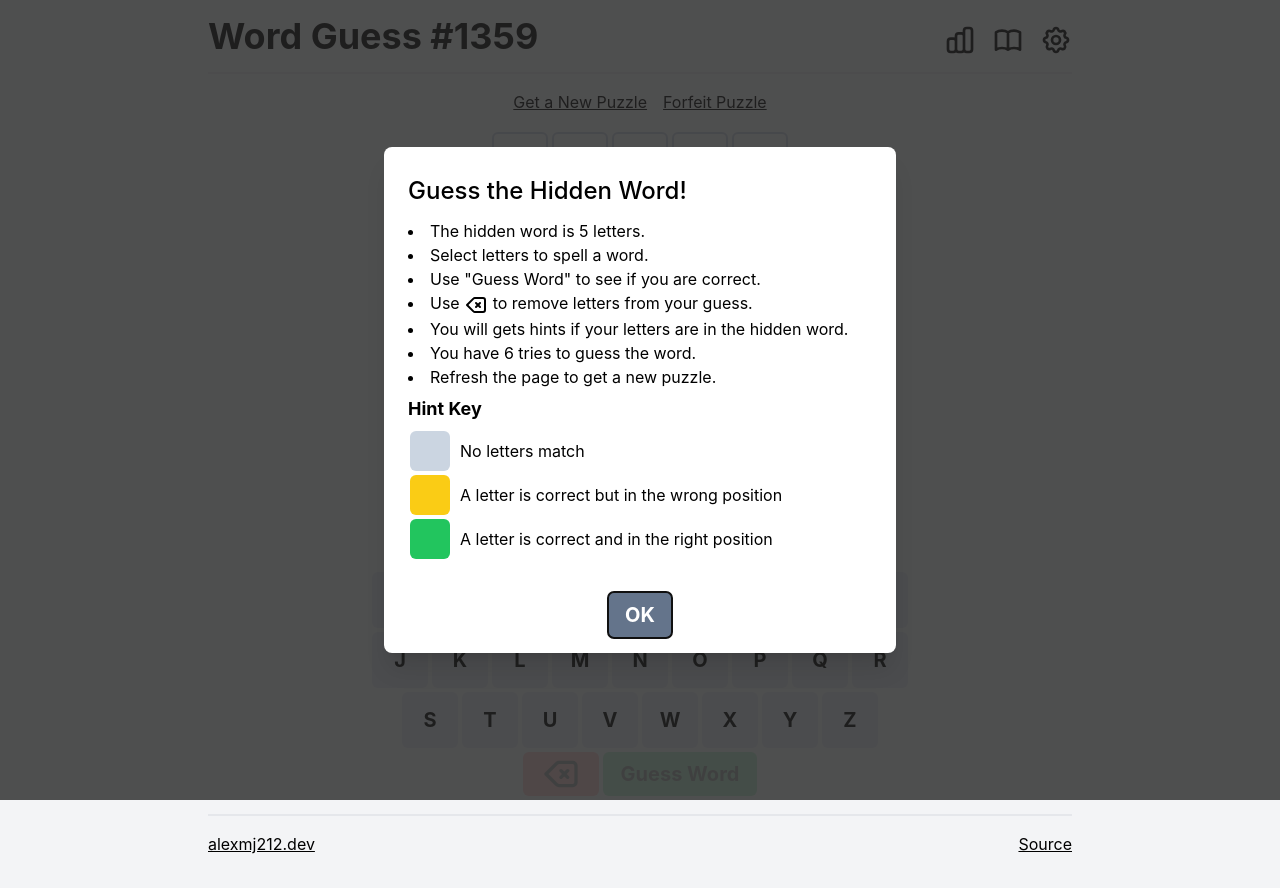
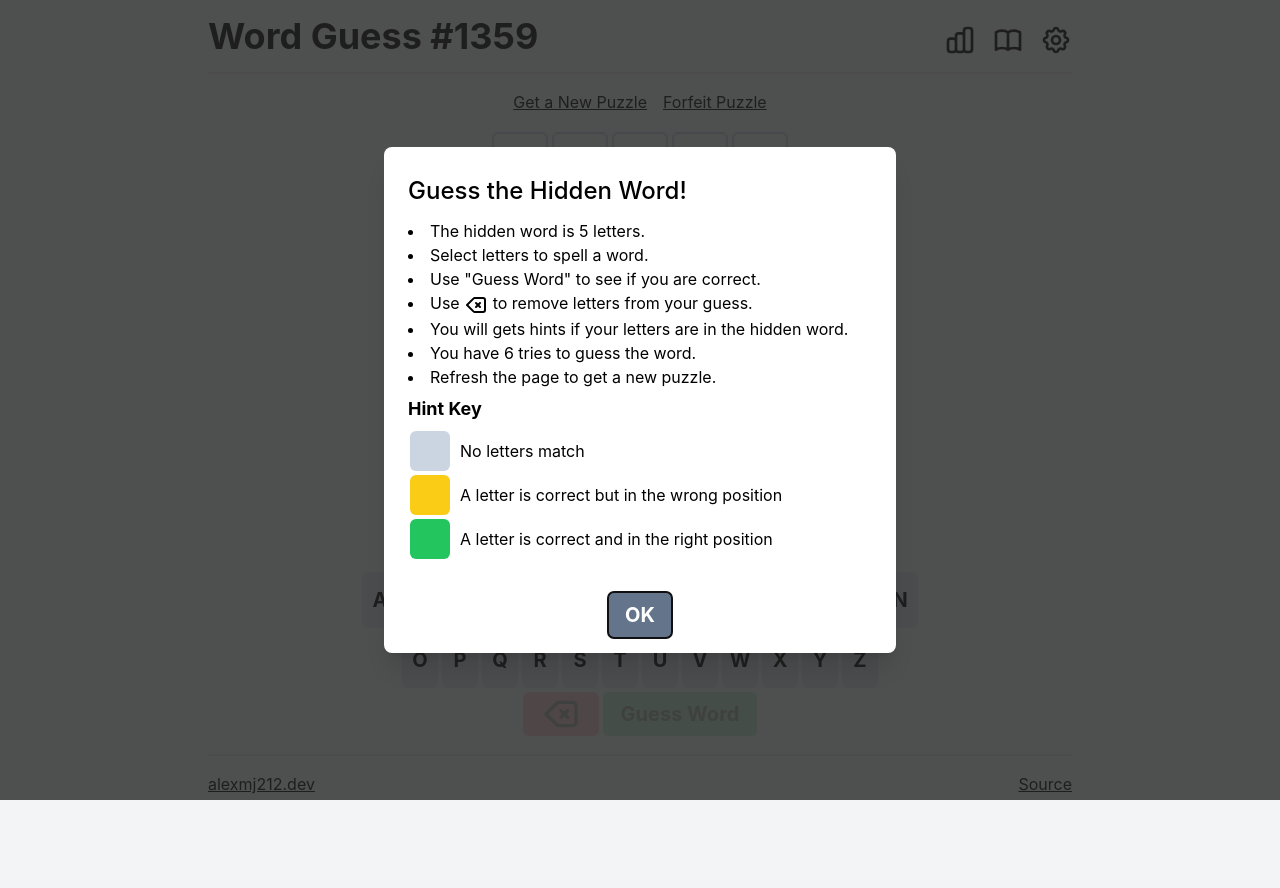
Before and after one commit to alexmj212/word-guess, a React (Create React App) app: page / in a window 1280 px wide. After the commit the page ends 828 px from the top, so only its background shows below. Built offline with nearby package versions, Linux system fonts and the light colour scheme.

Commit message:
improve styling

```diff
--- a/src/App.css
+++ b/src/App.css
@@ -14,24 +14,38 @@ body {
   @apply hover:shadow-md;
   @apply hover:border-slate-500 dark:hover:border-slate-100;
   @apply disabled:opacity-30 hover:disabled:border-slate-400;
-  @apply active:shadow active:border-2 active:border-slate-300;
+  @apply active:scale-95 active:shadow active:border-2 active:border-slate-300;
   @apply dark:active:border-slate-500;
   @apply transition;
   @apply select-none;
+}
+
+.submit-button {
+  @apply animate-pulse;
+  @apply hover:animate-none;
 }
 
 .letter-option {
   @apply bg-slate-200;
   @apply hover:bg-slate-100;
   @apply dark:bg-slate-700 dark:hover:bg-slate-600;
-  @apply w-12 h-12;
-  @apply md:w-14 md:h-14;
+  @apply px-3 sm:px-4;
+  @apply w-4 h-12;
+  @apply md:w-4 md:h-14;
+}
+
+.qwerty-option {
+  @apply letter-option;
 }
 
 .guess-box {
   @apply border-2 border-slate-300 dark:border-slate-500;
   @apply w-12 h-12;
   @apply md:w-14 md:h-14;
+}
+
+.flex-break {
+  @apply basis-full h-0;
 }
 
 .no-match {
```
